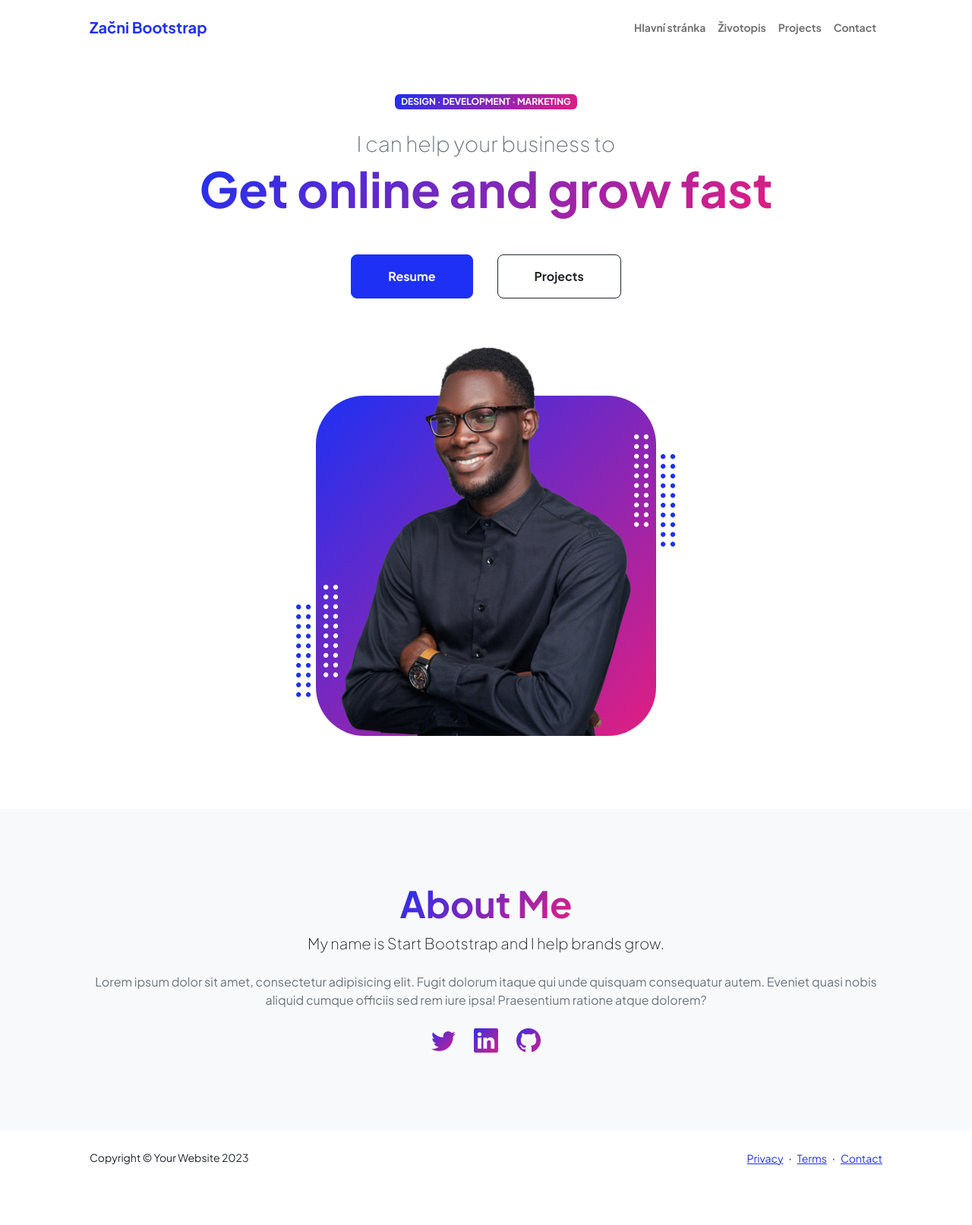
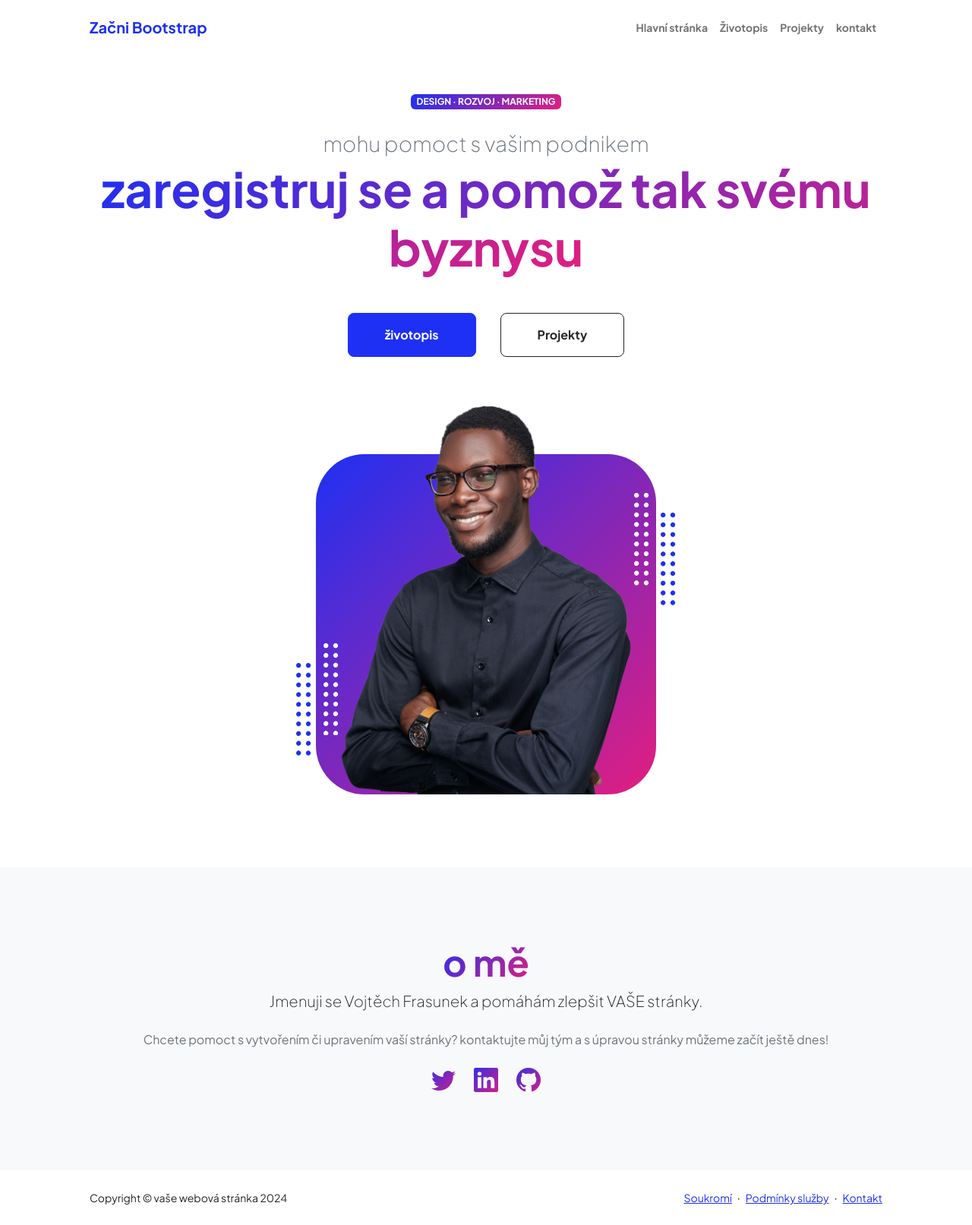
Before and after one commit to vFrasunek/Bootstrap1-Frasunek, a plain HTML site: page index.html in a window 1280 px wide. Shown: the whole page at 76% size. Before the commit the page ends 1561 px from the top, so only its background shows below. Drawn offline with nearby package versions, Linux system fonts and the light colour scheme.

Commit message:
Add files via upload

```diff
--- a/index.html
+++ b/index.html
@@ -28,8 +28,8 @@
                         <ul class="navbar-nav ms-auto mb-2 mb-lg-0 small fw-bolder">
                             <li class="nav-item"><a class="nav-link" href="index.html">Hlavní stránka</a></li>
                             <li class="nav-item"><a class="nav-link" href="resume.html">Životopis</a></li>
-                            <li class="nav-item"><a class="nav-link" href="projects.html">Projects</a></li>
-                            <li class="nav-item"><a class="nav-link" href="contact.html">Contact</a></li>
+                            <li class="nav-item"><a class="nav-link" href="projects.html">Projekty</a></li>
+                            <li class="nav-item"><a class="nav-link" href="contact.html">kontakt</a></li>
                         </ul>
                     </div>
                 </div>
@@ -41,12 +41,12 @@
                         <div class="col-xxl-5">
                             <!-- Header text content-->
                             <div class="text-center text-xxl-start">
-                                <div class="badge bg-gradient-primary-to-secondary text-white mb-4"><div class="text-uppercase">Design &middot; Development &middot; Marketing</div></div>
-                                <div class="fs-3 fw-light text-muted">I can help your business to</div>
-                                <h1 class="display-3 fw-bolder mb-5"><span class="text-gradient d-inline">Get online and grow fast</span></h1>
+                                <div class="badge bg-gradient-primary-to-secondary text-white mb-4"><div class="text-uppercase">Design &middot; rozvoj &middot; Marketing</div></div>
+                                <div class="fs-3 fw-light text-muted">mohu pomoct s vašim podnikem</div>
+                                <h1 class="display-3 fw-bolder mb-5"><span class="text-gradient d-inline">zaregistruj se a pomož tak svému byznysu</span></h1>
                                 <div class="d-grid gap-3 d-sm-flex justify-content-sm-center justify-content-xxl-start mb-3">
-                                    <a class="btn btn-primary btn-lg px-5 py-3 me-sm-3 fs-6 fw-bolder" href="resume.html">Resume</a>
-                                    <a class="btn btn-outline-dark btn-lg px-5 py-3 fs-6 fw-bolder" href="projects.html">Projects</a>
+                                    <a class="btn btn-primary btn-lg px-5 py-3 me-sm-3 fs-6 fw-bolder" href="resume.html">životopis</a>
+                                    <a class="btn btn-outline-dark btn-lg px-5 py-3 fs-6 fw-bolder" href="projects.html">Projekty</a>
                                 </div>
                             </div>
                         </div>
@@ -181,9 +181,9 @@
                     <div class="row gx-5 justify-content-center">
                         <div class="col-xxl-8">
                             <div class="text-center my-5">
-                                <h2 class="display-5 fw-bolder"><span class="text-gradient d-inline">About Me</span></h2>
-                                <p class="lead fw-light mb-4">My name is Start Bootstrap and I help brands grow.</p>
-                                <p class="text-muted">Lorem ipsum dolor sit amet, consectetur adipisicing elit. Fugit dolorum itaque qui unde quisquam consequatur autem. Eveniet quasi nobis aliquid cumque officiis sed rem iure ipsa! Praesentium ratione atque dolorem?</p>
+                                <h2 class="display-5 fw-bolder"><span class="text-gradient d-inline">o mě</span></h2>
+                                <p class="lead fw-light mb-4">Jmenuji se Vojtěch Frasunek a pomáhám zlepšit VAŠE stránky.</p>
+                                <p class="text-muted"> Chcete pomoct s vytvořením či upravením vaší stránky? kontaktujte můj tým a s úpravou stránky můžeme začít ještě dnes!</p>
                                 <div class="d-flex justify-content-center fs-2 gap-4">
                                     <a class="text-gradient" href="#!"><i class="bi bi-twitter"></i></a>
                                     <a class="text-gradient" href="#!"><i class="bi bi-linkedin"></i></a>
@@ -199,13 +199,13 @@
         <footer class="bg-white py-4 mt-auto">
             <div class="container px-5">
                 <div class="row align-items-center justify-content-between flex-column flex-sm-row">
-                    <div class="col-auto"><div class="small m-0">Copyright &copy; Your Website 2023</div></div>
+                    <div class="col-auto"><div class="small m-0">Copyright &copy; vaše webová stránka 2024</div></div>
                     <div class="col-auto">
-                        <a class="small" href="#!">Privacy</a>
+                        <a class="small" href="#!">Soukromí</a>
                         <span class="mx-1">&middot;</span>
-                        <a class="small" href="#!">Terms</a>
+                        <a class="small" href="#!">Podmínky služby</a>
                         <span class="mx-1">&middot;</span>
-                        <a class="small" href="#!">Contact</a>
+                        <a class="small" href="#!">Kontakt</a>
                     </div>
                 </div>
             </div>
```
Also changed, not shown: contact.html (+20 -20 lines), projects.html (+1 -1 lines), resume.html (+7 -7 lines).
